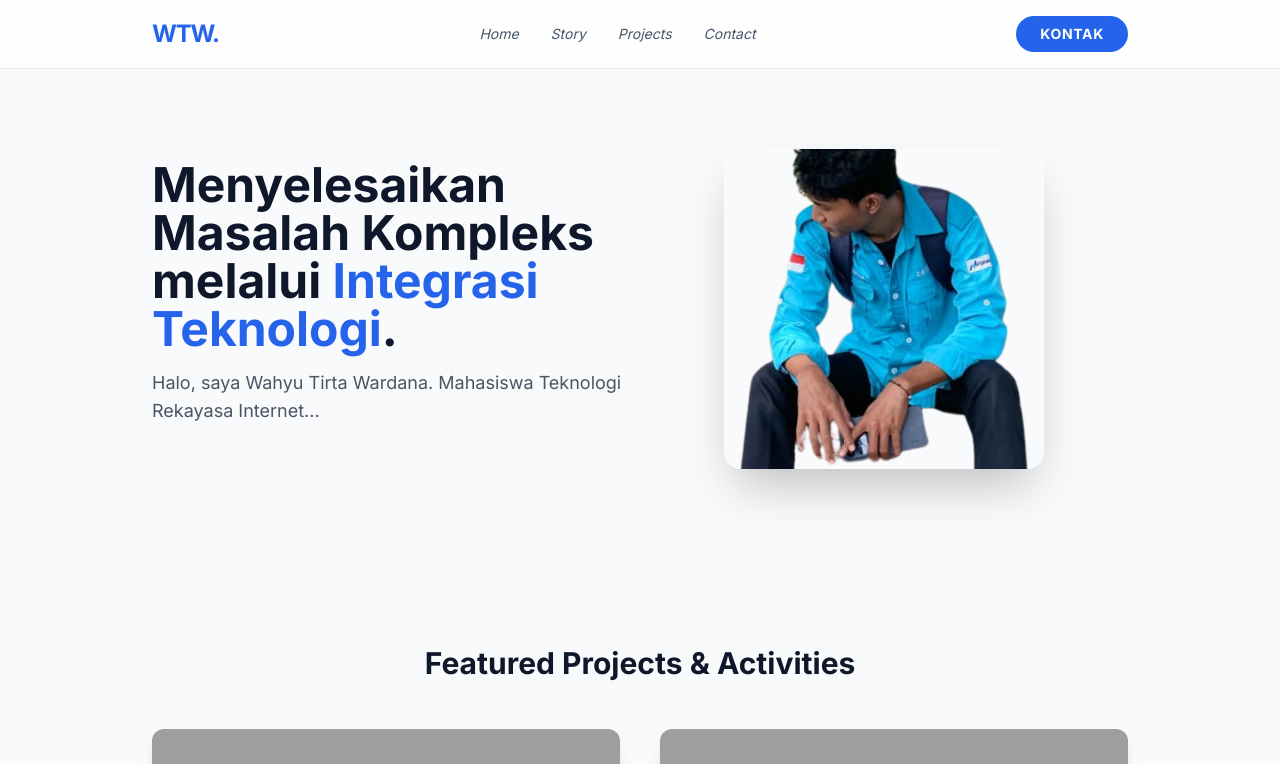
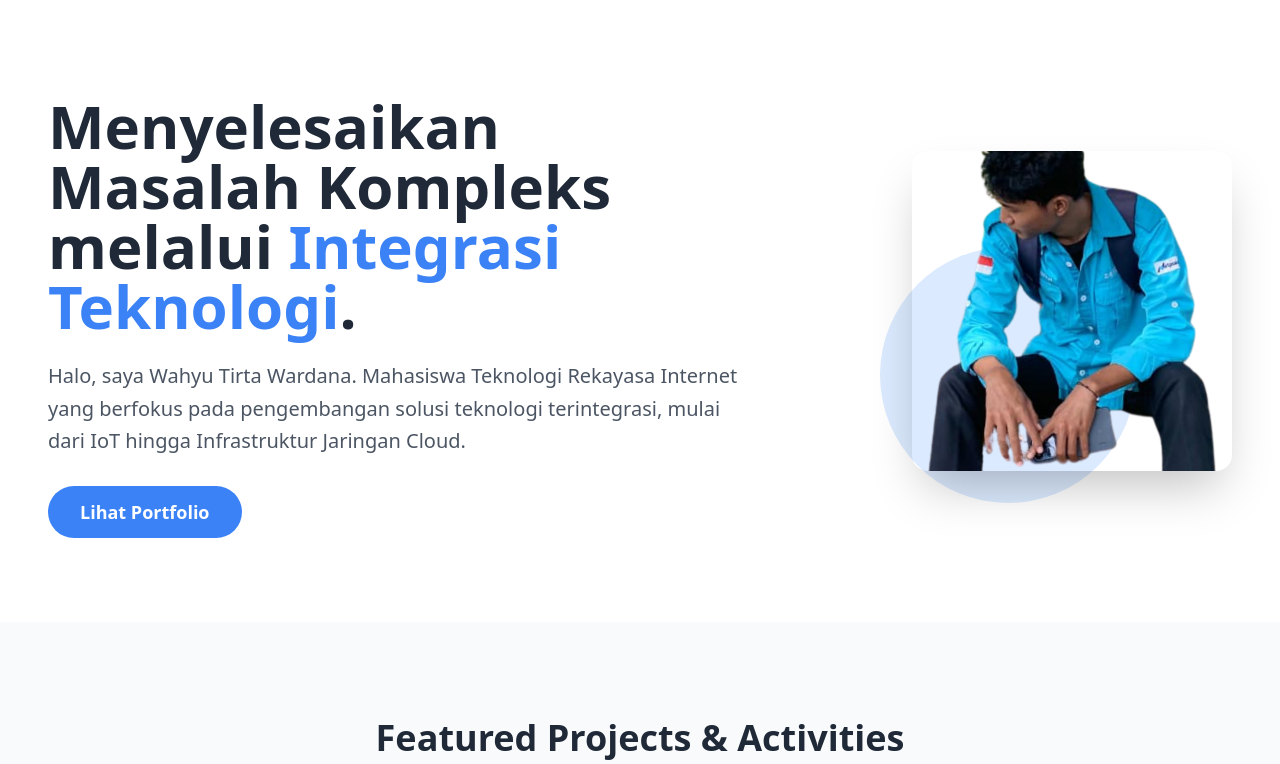
Before and after one commit to wahyourbaeee/mywebsite, a Django app: page / in a window 1280 px wide. Shown: the top 764 px of the page. Run offline with Django 5.2, Linux system fonts and the light colour scheme; data comes from the database, SQL or seed files in the repository; some libraries are stand-ins or nearby versions; grey boxes are pictures that could not be loaded.

Commit message:
Update visual to modern Tailwind CSS

```diff
--- a/main_app/templates/main_app/base.html
+++ b/main_app/templates/main_app/base.html
@@ -1,66 +1,27 @@
+{% load static %}
 <!doctype html>
 <html lang="en" class="scroll-smooth">
   <head>
     <meta charset="UTF-8" />
     <meta name="viewport" content="width=device-width, initial-scale=1.0" />
-    <title>Wahyu Tirta Wardana | Portofolio</title>
+    <title>Wahyu Tirta Wardana | Portfolio</title>
+
     <script src="https://cdn.tailwindcss.com"></script>
-    <link
-      rel="stylesheet"
-      href="https://cdn.jsdelivr.net/gh/devicons/devicon@latest/devicon.min.css"
-    />
-    <link
-      href="https://fonts.googleapis.com/css2?family=Inter:wght@400;600;700&display=swap"
-      rel="stylesheet"
-    />
-    <style>
-      body {
-        font-family: "Inter", sans-serif;
-      }
-    </style>
+
+    <script>
+      tailwind.config = {
+        theme: {
+          extend: {
+            colors: {
+              dark: "#1f2937",
+              primary: "#3b82f6",
+            },
+          },
+        },
+      };
+    </script>
   </head>
-  <body class="bg-slate-50 text-slate-900">
-    <nav
-      class="bg-white/80 backdrop-blur-md border-b border-slate-200 sticky top-0 z-50"
-    >
-      <div
-        class="max-w-5xl mx-auto px-6 py-4 flex justify-between items-center"
-      >
-        <span class="font-bold text-2xl tracking-tighter text-blue-600"
-          >WTW.</span
-        >
-        <div
-          class="hidden md:flex space-x-8 font-medium text-sm text-slate-600"
-        >
-          <a href="#home" class="hover:text-blue-600 transition italic">Home</a>
-          <a href="#story" class="hover:text-blue-600 transition italic"
-            >Story</a
-          >
-          <a href="#projects" class="hover:text-blue-600 transition italic"
-            >Projects</a
-          >
-          <a href="#contact" class="hover:text-blue-600 transition italic"
-            >Contact</a
-          >
-        </div>
-        <a
-          href="#contact"
-          class="bg-blue-600 text-white px-6 py-2 rounded-full text-sm font-bold hover:bg-blue-700 transition uppercase tracking-wider"
-          >Kontak</a
-        >
-      </div>
-    </nav>
-
-    <main class="max-w-5xl mx-auto px-6">
-      {% block content %}{% endblock %}
-    </main>
-
-    <footer class="bg-white border-t border-slate-200 py-12 mt-20">
-      <div
-        class="max-w-5xl mx-auto px-6 text-center text-slate-500 text-sm italic"
-      >
-        © 2026 Wahyu Tirta Wardana. Built with Django & Tailwind CSS.
-      </div>
-    </footer>
+  <body class="bg-gray-50 text-dark antialiased">
+    {% block content %} {% endblock %}
   </body>
 </html>
--- a/main_app/templates/main_app/main.html
+++ b/main_app/templates/main_app/main.html
@@ -1,50 +1,104 @@
 {% extends 'main_app/base.html' %} {% load static %} {% block content %}
-<section id="home" class="py-20">
-  <div class="container mx-auto flex flex-col md:flex-row items-center">
-    <div class="md:w-1/2">
-      <h1 class="text-5xl font-bold mb-4">
+
+<section id="home" class="py-24 bg-white">
+  <div
+    class="container mx-auto px-6 md:px-12 flex flex-col md:flex-row items-center justify-between"
+  >
+    <div class="md:w-3/5 text-center md:text-left mb-12 md:mb-0">
+      <h1 class="text-5xl md:text-6xl font-bold leading-tight mb-6">
         Menyelesaikan Masalah Kompleks melalui
-        <span class="text-blue-600">Integrasi Teknologi</span>.
+        <span class="text-primary">Integrasi Teknologi</span>.
       </h1>
-      <p class="text-lg text-gray-600 mb-8">
-        Halo, saya Wahyu Tirta Wardana. Mahasiswa Teknologi Rekayasa Internet...
+      <p class="text-xl text-gray-600 leading-relaxed mb-10">
+        Halo, saya Wahyu Tirta Wardana. Mahasiswa Teknologi Rekayasa Internet
+        yang berfokus pada pengembangan solusi teknologi terintegrasi, mulai
+        dari IoT hingga Infrastruktur Jaringan Cloud.
       </p>
+      <a
+        href="#projects"
+        class="bg-primary text-white px-8 py-3.5 rounded-full text-lg font-semibold hover:bg-blue-700 transition duration-300"
+      >
+        Lihat Portfolio
+      </a>
     </div>
-    <div class="md:w-1/2 flex justify-center">
-      <img
-        src="{% static 'images/wahyu-profile.png' %}"
-        alt="Wahyu Profile"
-        class="w-80 h-80 object-cover rounded-2xl shadow-2xl"
-      />
+
+    <div class="md:w-2/5 flex justify-center md:justify-end">
+      <div class="relative">
+        <div
+          class="absolute -bottom-8 -left-8 w-64 h-64 bg-blue-100 rounded-full z-0"
+        ></div>
+        <img
+          src="{% static 'images/wahyu-profile.png' %}"
+          alt="Wahyu Profile"
+          class="w-80 h-80 object-cover rounded-2xl shadow-2xl relative z-10"
+        />
+      </div>
     </div>
   </div>
 </section>
 
 <section id="projects" class="py-24 bg-gray-50">
-  <div class="container mx-auto">
-    <h2 class="text-3xl font-bold mb-12 text-center">
+  <div class="container mx-auto px-6 md:px-12">
+    <h2 class="text-4xl font-bold mb-6 text-center">
       Featured Projects & Activities
     </h2>
+    <p class="text-xl text-gray-600 text-center mb-16 max-w-2xl mx-auto">
+      Berikut adalah beberapa proyek unggulan yang telah saya kerjakan dalam
+      bidang IoT, Jaringan, dan Keamanan Digital.
+    </p>
 
-    <div class="grid grid-cols-1 md:grid-cols-2 gap-10">
+    <div class="grid grid-cols-1 md:grid-cols-2 lg:grid-cols-2 gap-10">
       {% for project in projects %}
       <div
-        class="bg-white rounded-xl overflow-hidden shadow-lg hover:shadow-2xl transition-shadow"
+        class="bg-white rounded-3xl overflow-hidden shadow-sm hover:shadow-xl transition-shadow duration-300 group"
       >
-        <div class="h-64 overflow-hidden">
+        <div class="h-72 overflow-hidden">
           <img
             src="{% static project.image %}"
             alt="{{ project.title }}"
-            class="w-full h-full object-cover"
+            class="w-full h-full object-cover group-hover:scale-110 transition-transform duration-500"
           />
         </div>
-        <div class="p-6">
-          <h3 class="text-xl font-bold mb-2">{{ project.title }}</h3>
-          <p class="text-gray-600">{{ project.description }}</p>
+
+        <div class="p-8">
+          <div class="flex items-center gap-3 mb-3">
+            <span
+              class="text-sm font-medium text-primary bg-blue-50 px-3 py-1 rounded-full"
+              >{{ project.category|default:"Technology" }}</span
+            >
+          </div>
+
+          <h3
+            class="text-2xl font-semibold mb-3 group-hover:text-primary transition duration-300"
+          >
+            {{ project.title }}
+          </h3>
+          <p class="text-gray-600 leading-relaxed">{{ project.description }}</p>
+
+          <a
+            href="#"
+            class="inline-flex items-center gap-2 text-primary font-medium mt-6 group-hover:underline"
+          >
+            Lihat Detail
+            <svg
+              class="w-5 h-5"
+              fill="none"
+              stroke="currentColor"
+              viewBox="0 0 24 24"
+            >
+              <path
+                stroke-linecap="round"
+                stroke-linejoin="round"
+                stroke-width="2"
+                d="M17 8l4 4m0 0l-4 4m4-4H3"
+              ></path>
+            </svg>
+          </a>
         </div>
       </div>
       {% endfor %}
     </div>
   </div>
 </section>
+
 {% endblock %}
```
